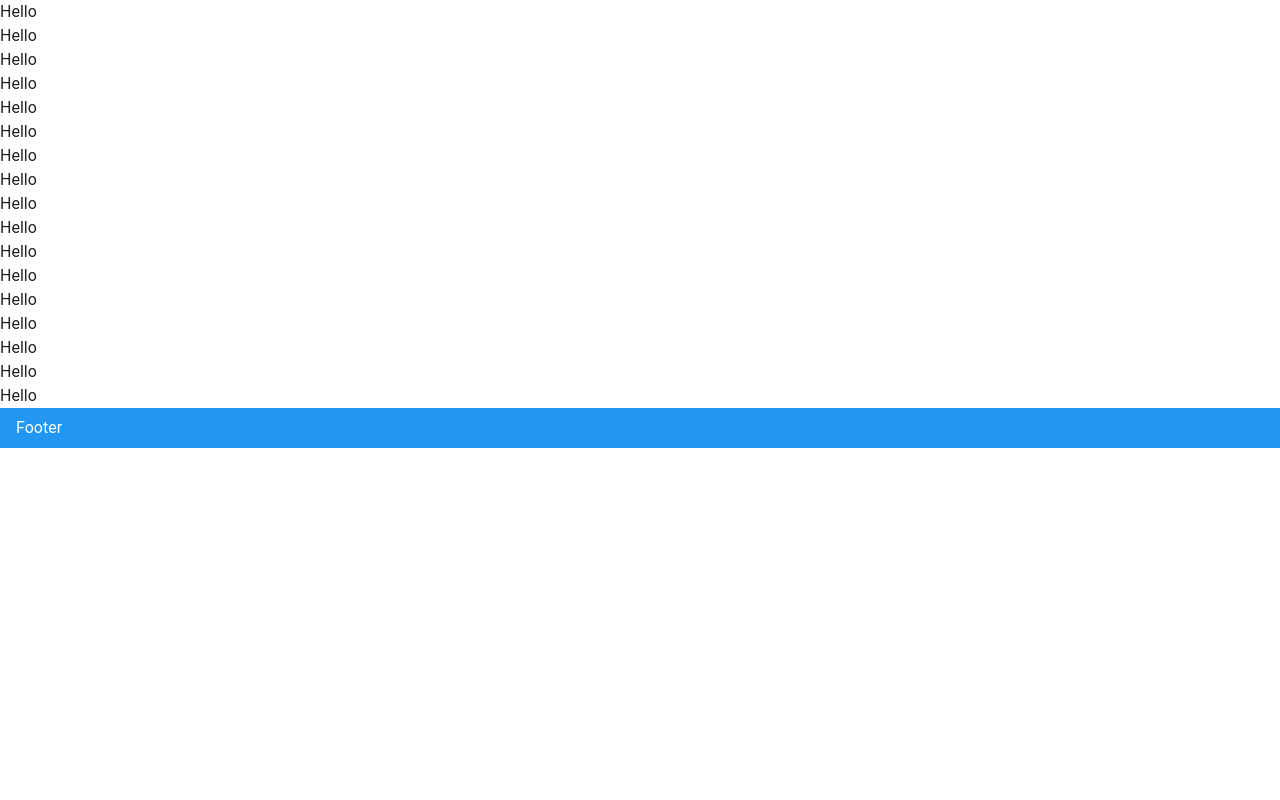
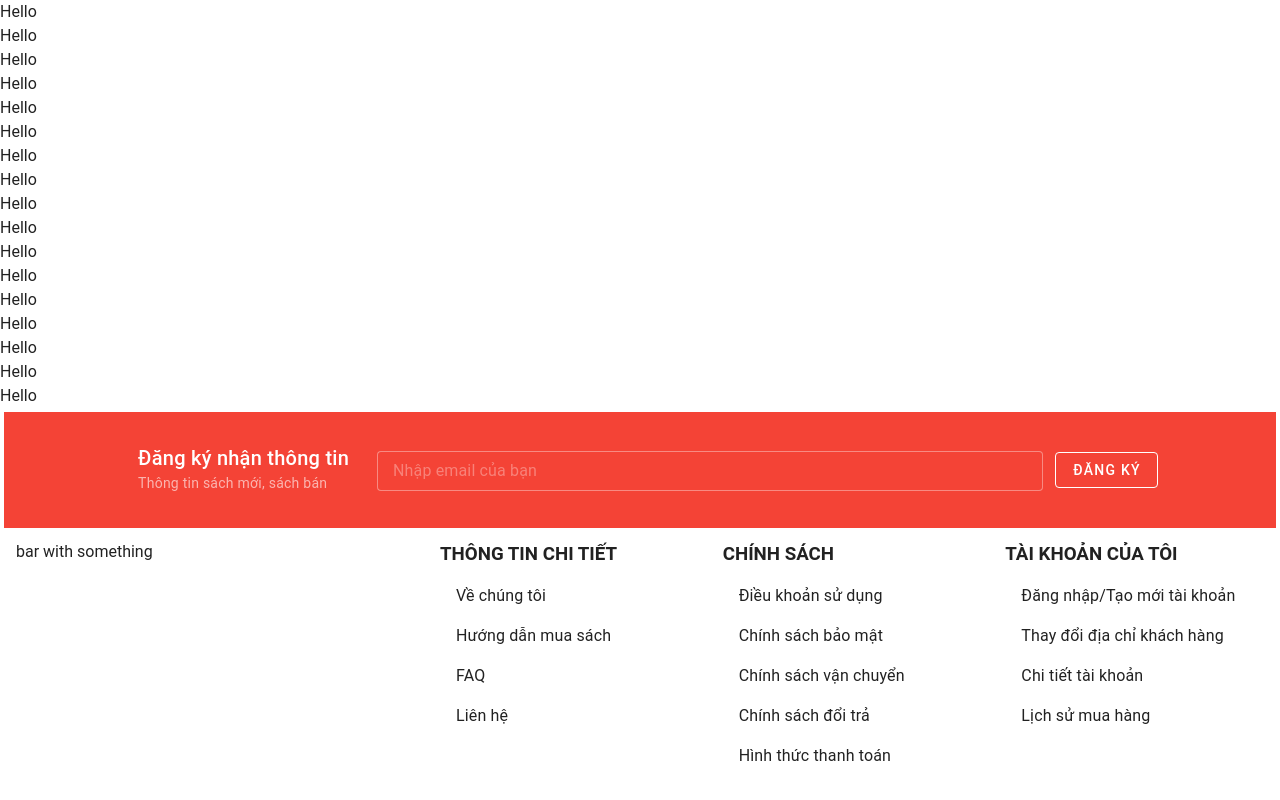
Before and after one commit to B5u2423/Bookstore-Website, a Vue app in the folder frontend/: page / in a window 1280 px wide. Shown: the part 664-1464 px from the top of the page. Before the commit the page ends 1112 px from the top, so only its background shows below. Built offline with nearby package versions, Linux system fonts and the light colour scheme.

Commit message:
Update footer

```diff
--- a/frontend/src/components/ecom/Footer.vue
+++ b/frontend/src/components/ecom/Footer.vue
@@ -1,5 +1,84 @@
 <script setup>
-
+const services = [
+  { name: 'Về chúng tôi' },
+  { name: 'Hướng dẫn mua sách' },
+  { name: 'FAQ' },
+  { name: 'Liên hệ' },
+]
+const supports = [
+  { name: 'Điều khoản sử dụng' },
+  { name: 'Chính sách bảo mật' },
+  { name: 'Chính sách vận chuyển' },
+  { name: 'Chính sách đổi trả' },
+  { name: 'Hình thức thanh toán' },
+]
+const accounts = [
+  { name: 'Đăng nhập/Tạo mới tài khoản' },
+  { name: 'Thay đổi địa chỉ khách hàng' },
+  { name: 'Chi tiết tài khoản' },
+  { name: 'Lịch sử mua hàng' },
+]
 </script>
 
-<template> <v-footer color="blue"> Footer </v-footer> </template>
+<template>
+   <v-container fluid
+    > <v-row class="bg-red align-center justify-center py-5 px-16"
+      > <v-card
+        title="Đăng ký nhận thông tin"
+        color="transparent"
+        flat
+        subtitle="Thông tin sách mới, sách bán"
+      ></v-card
+      > <v-text-field
+        max-width="666"
+        variant="outlined"
+        density="compact"
+        placeholder="Nhập email của bạn"
+        class="mx-3 mb-n6"
+      ></v-text-field
+      > <v-btn variant="outlined">ĐĂNG KÝ</v-btn> </v-row
+    > <v-row
+      > <v-col sm="4"> bar with something </v-col> <v-col
+        > <v-row offset="2"
+          > <v-col
+            >
+            <h3>THÔNG TIN CHI TIẾT</h3>
+             <v-list density="compact"
+              > <v-list-item
+                class="cursor-pointer"
+                v-for="item in services"
+                :key="item"
+                :title="item.name"
+              ></v-list-item
+              > </v-list
+            > <v-sheet> </v-sheet> </v-col
+          > <v-col
+            >
+            <h3>CHÍNH SÁCH</h3>
+             <v-list density="compact"
+              > <v-list-item
+                class="cursor-pointer"
+                v-for="item in supports"
+                :key="item"
+                :title="item.name"
+              ></v-list-item
+              > </v-list
+            > </v-col
+          > <v-col
+            >
+            <h3>TÀI KHOẢN CỦA TÔI</h3>
+             <v-list density="compact"
+              > <v-list-item
+                class="cursor-pointer"
+                v-for="item in accounts"
+                :key="item"
+                :title="item.name"
+              ></v-list-item
+              > </v-list
+            > </v-col
+          > </v-row
+        > </v-col
+      > </v-row
+    > </v-container
+  >
+</template>
--- a/frontend/src/layouts/EComLayout.vue
+++ b/frontend/src/layouts/EComLayout.vue
@@ -4,7 +4,5 @@ import FooterSection from '@/components/ecom/Footer.vue'
 </script>
 
 <template>
-  <NavBar />
-  <v-main> <router-view></router-view> </v-main>
-  <FooterSection />
+   <NavBar /> <v-main> <router-view></router-view> </v-main> <FooterSection />
 </template>
```
